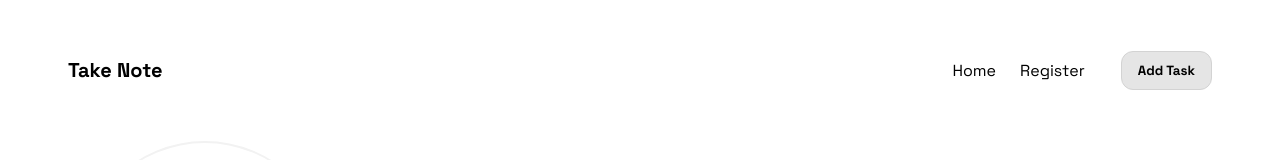
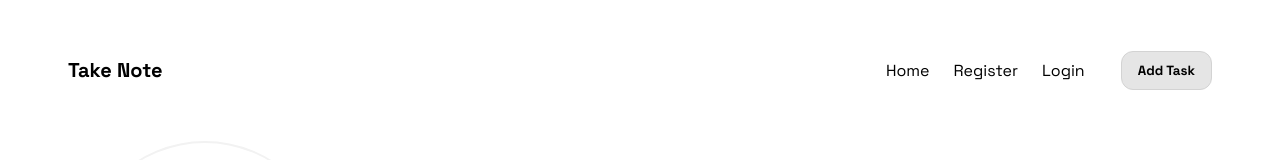
Before and after one commit to tufanbutuner/notes-app, a Next.js app: page / in a window 1280 px wide. Shown: the top 160 px of the page. Built offline with nearby package versions, Linux system fonts and the light colour scheme; no server answers; the database is empty.

Commit message:
Add login to navbar

```diff
--- a/components/LoginForm/LoginForm.tsx
+++ b/components/LoginForm/LoginForm.tsx
@@ -7,8 +7,10 @@ import {
 } from "firebase/auth";
 
 import { auth } from "../../server/index";
+import { useRouter } from "next/router";
 
 export default function LoginForm() {
+  const router = useRouter();
   const [user, setUser] = useState<any>({});
   const [email, setEmail] = useState("");
   const [password, setPassword] = useState("");
@@ -16,6 +18,7 @@ export default function LoginForm() {
   const login = async () => {
     try {
       const user = await signInWithEmailAndPassword(auth, email, password);
+      router.push("/");
       console.log(user);
     } catch (error) {
       console.log(error);
--- a/components/Navbar/Navbar.tsx
+++ b/components/Navbar/Navbar.tsx
@@ -37,6 +37,11 @@ export default function Navbar() {
               <a>Register</a>
             </Link>
           </li>
+          <li>
+            <Link href="/login">
+              <a>Login</a>
+            </Link>
+          </li>
         </Router>
         <AddTaskButton
           as={motion.button}
```
Also changed, not shown: pages/account.tsx (added, +20 -0 lines).
